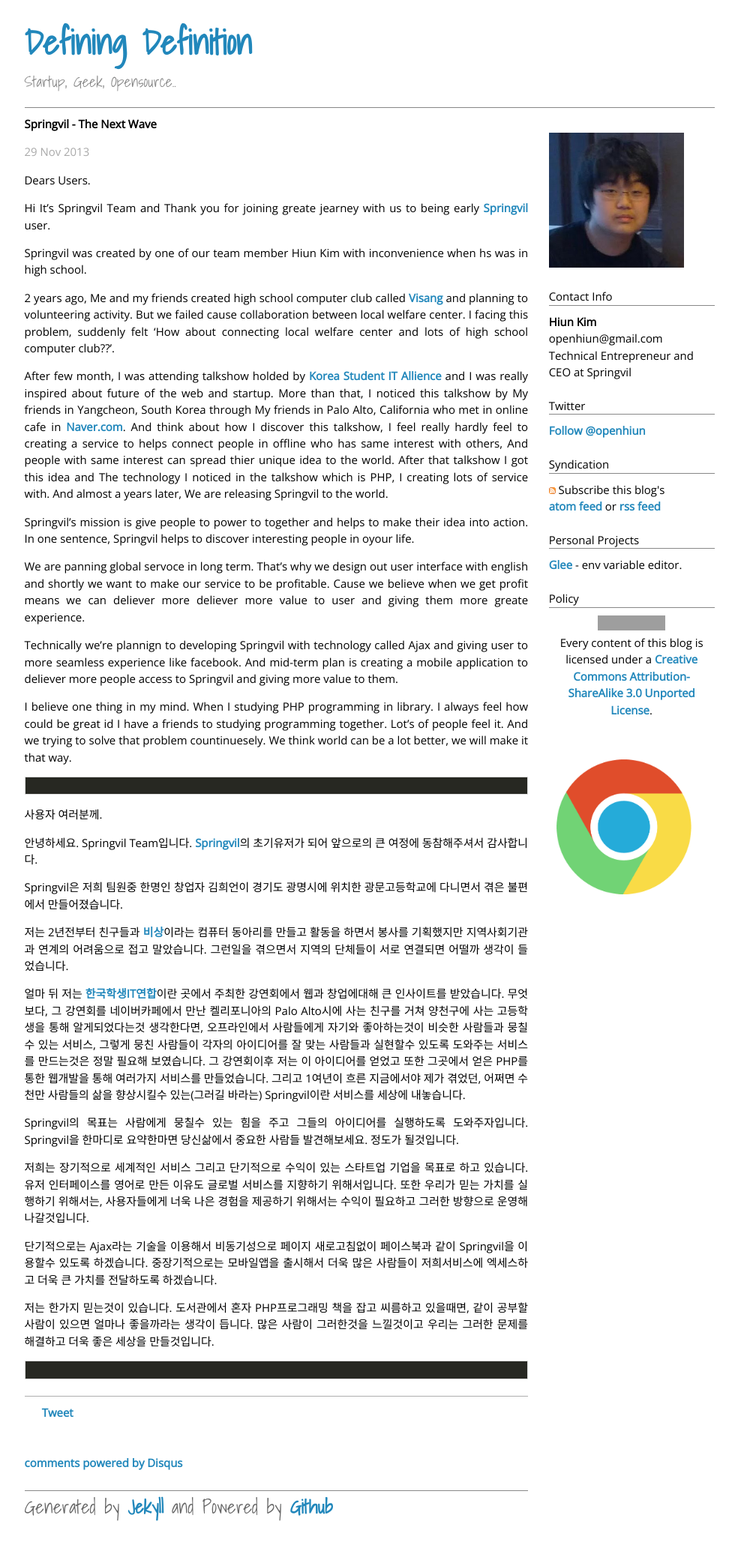
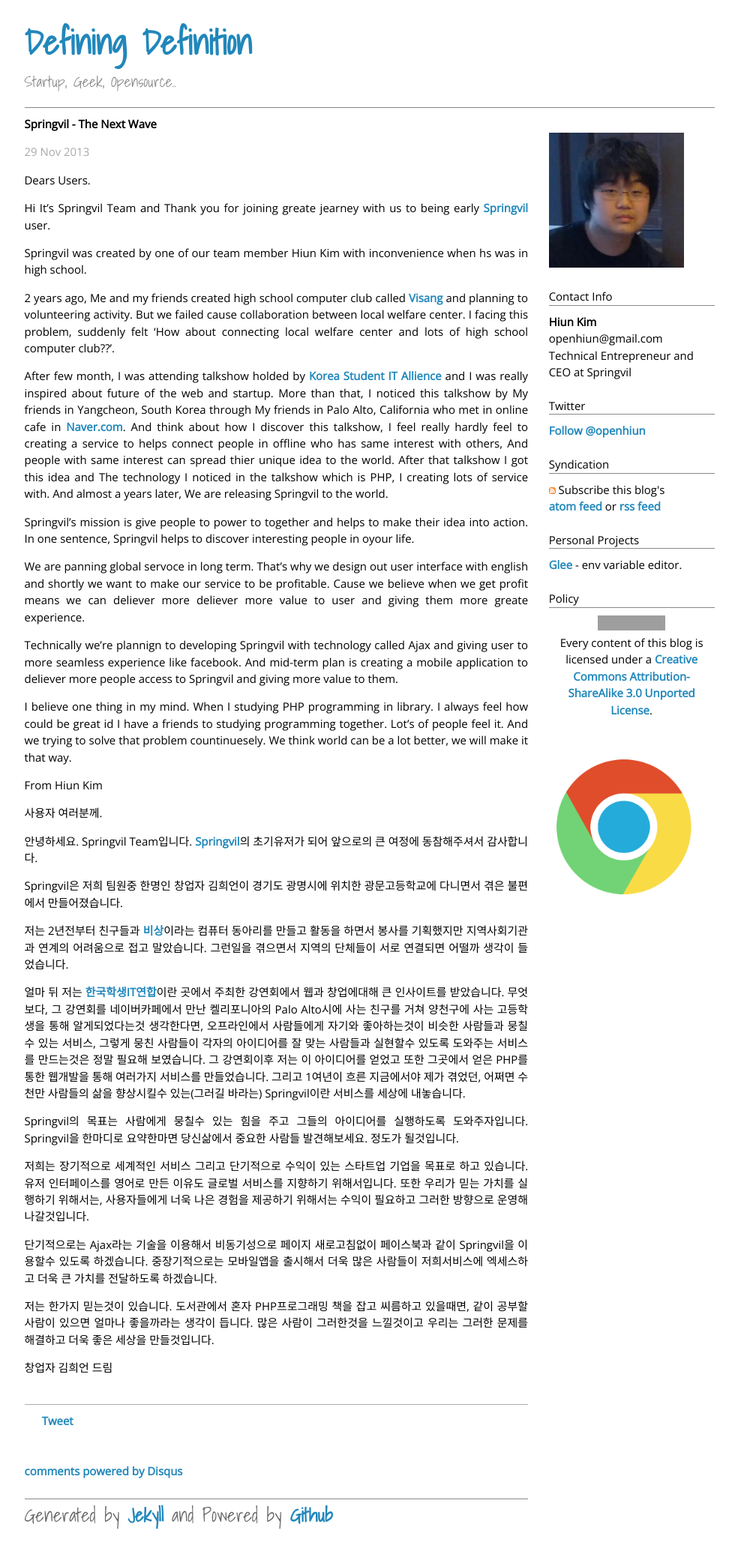
Before and after one commit to Gorski4123/openhiun.github.com, a Jekyll site: the page built from _posts/2013-11-29-next-wave.md, in a window 1280 px wide. Shown: the whole page at 75% size, without its empty margins (160-1144 px from the left). Built offline with Jekyll 4.4.1, drawn with Linux system fonts in a browser that asks for light colours; Markdown is read by kramdown in place of the engine named in the settings; comment, search, counter and statistics services are not loaded; grey boxes are pictures that could not be loaded.

Commit message:
Update 2013-11-29-next-wave.md

```diff
--- a/_posts/2013-11-29-next-wave.md
+++ b/_posts/2013-11-29-next-wave.md
@@ -24,7 +24,7 @@
 
 I believe one thing in my mind. When I studying PHP programming in library. I always feel how could be great id I have a friends to studying programming together. Lot's of people feel it. And we trying to solve that problem countinuesely. We think world can be a lot better, we will make it that way.
 
-                                                                                                          From Hiun Kim
+<p style="text-align: left">From Hiun Kim</p>
 
 사용자 여러분께.
 
@@ -44,7 +44,7 @@
 
 저는 한가지 믿는것이 있습니다. 도서관에서 혼자 PHP프로그래밍 책을 잡고 씨름하고 있을때면, 같이 공부할 사람이 있으면 얼마나 좋을까라는 생각이 듭니다. 많은 사람이 그러한것을 느낄것이고 우리는 그러한 문제를 해결하고 더욱 좋은 세상을 만들것입니다.
 
-                                                                                                      창업자 김희언 드림
+<p style="text-align: left">창업자 김희언 드림</p>
 
 [sv]: https://www.springvil.com
 [visang]: https://www.visang.org
```
